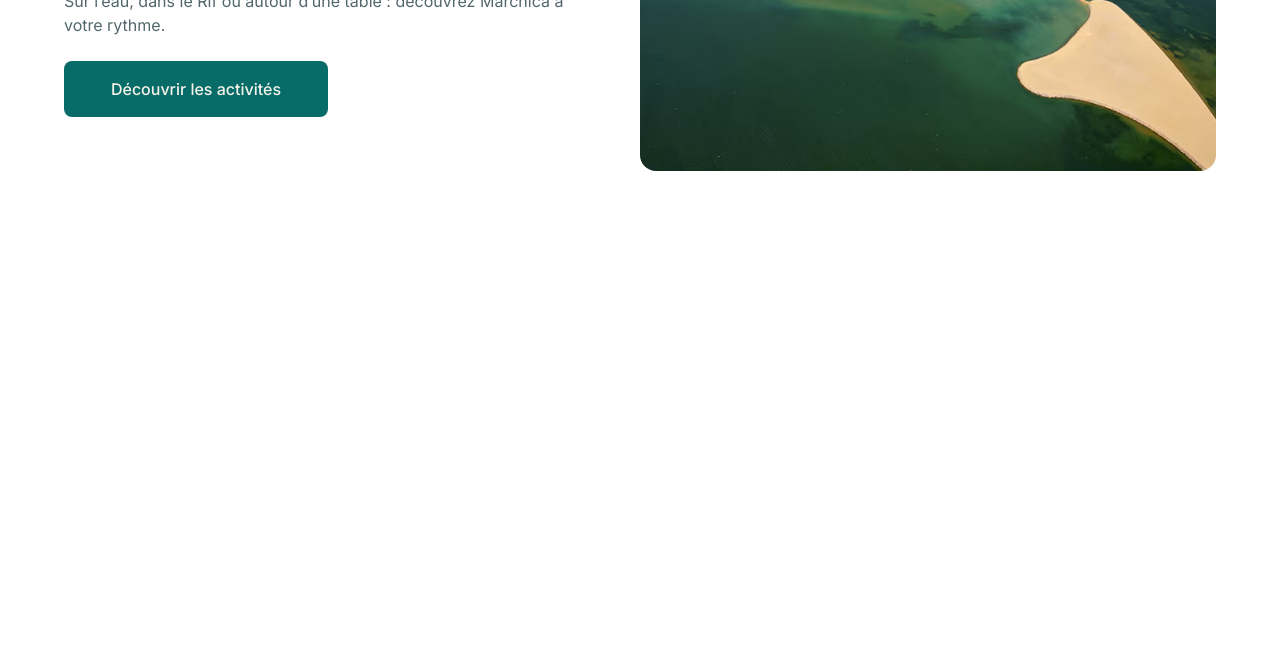
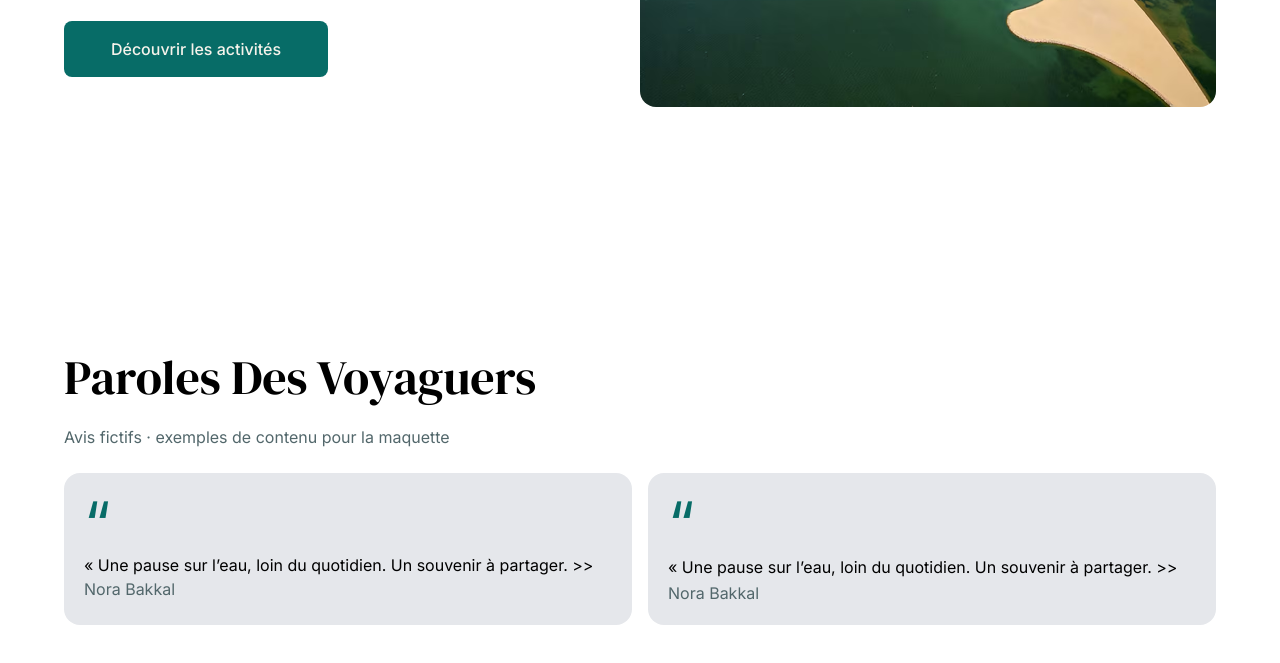
Before and after one commit to ahtalbi/Marchica-Trips, a website built with Vite: page index.html in a window 1280 px wide. Shown: the part 431-1094 px from the top of the page. Before the commit the page ends 800 px from the top, so only its background shows below. Built offline with nearby package versions, Linux system fonts and the light colour scheme.

Commit message:
MTR-14 As a visitor, I want to read traveller reviews, so that I can trust the agency.

```diff
--- a/index.html
+++ b/index.html
@@ -11,9 +11,9 @@
 
 <body>
     <header></header>
-    <main>
+    <main class="h-screen">
         <!-- hero section -->
-        <section class="h-screen flex justify-center items-center flex-col gap-12 p-5 md:flex-row md:p-[5%]">
+        <section class="h-[90%] flex justify-center items-center flex-col gap-12 p-5 md:flex-row md:p-[5%]">
             <div class="flex justify-center flex-col gap-6 w-full">
                 <h1 class="text-5xl font-display">Du grand air. <br>Des souvenirs <br>à part.</h1>
                 <h2 class="text-text-muted">Sur l’eau, dans le Rif ou autour d’une table : découvrez Marchica à votre rythme.</h2>
@@ -21,6 +21,26 @@
             </div>
             <img class="w-full rounded-card md:w-[50%] h-[60%] object-cover" src="./assets/Marchica.png" alt="">
         </section>
+
+
+        <section class="h-100 flex content-center items-center p-5 w-full md:p-[5%] ">
+            <div class="flex justify-center flex-col gap-6 w-full">
+                <h1 class="text-5xl font-display">Paroles Des Voyaguers</h1>
+                <h2 class="text-text-muted">Avis fictifs · exemples de contenu pour la maquette</h2>
+                <div class="flex flex-col h-auto w-full gap-4 md:flex-row">
+                    <article class="bg-gray-200 rounded-card border-b-amber-900 p-5 md:w-[50%]">
+                        <h1 class="text-6xl text-primary">“</h1>
+                        <h1>« Une pause sur l’eau, loin du quotidien. Un souvenir à partager. >></h1>
+                        <h2 class="text-text-muted">Nora Bakkal</h2>
+                    </article>
+                    <article class="bg-gray-200 flex flex-col gap-0.5 rounded-card p-5 md:w-[50%]">
+                        <h1 class="text-6xl text-primary">“</h1>
+                        <h1>« Une pause sur l’eau, loin du quotidien. Un souvenir à partager. >></h1>
+                        <h2 class="text-text-muted">Nora Bakkal</h2>
+                    </article>
+                </div>
+            </div>
+        </section>
     </main>
     <footer></footer>
 </body>
```
